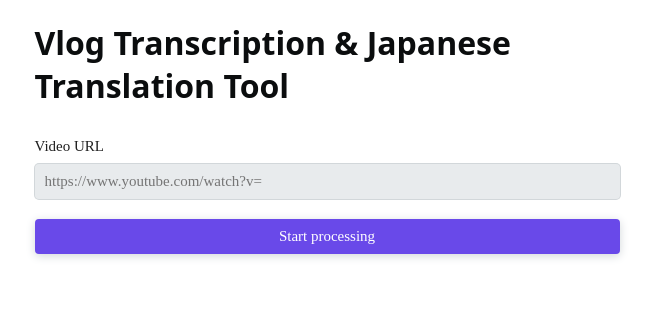
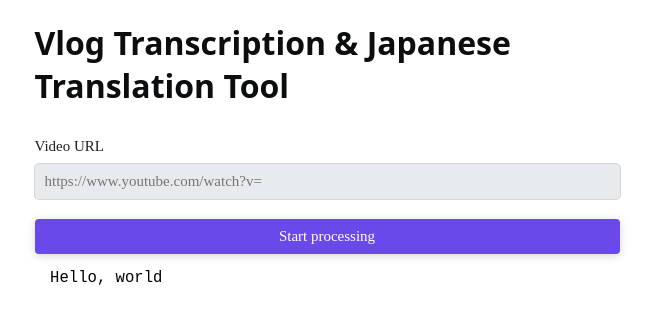
Before and after one commit to craftzdog/vlog-translator, a Next.js app: page / in a window 1280 px wide. Shown: the top 320 px of the page, without its empty margins (313-967 px from the left). Built offline with nearby package versions, Linux system fonts and the light colour scheme.

Commit message:
feat(ui): adda a console output component

```diff
--- /dev/null
+++ b/pages/components/output.tsx
@@ -0,0 +1,21 @@
+import React from 'react'
+import { styled } from '@stitches/react'
+import { Box } from './box'
+
+type Props = {
+  children: string | undefined
+}
+
+export const Output: React.FC<Props> = ({ children }) => {
+  return (
+    <Box css={{ flex: 1, overflow: 'auto' }} className="output-container">
+      <Pre>{children}</Pre>
+    </Box>
+  )
+}
+
+export const Pre = styled('pre', {
+  margin: '1em',
+  fontSize: '1.2em',
+  whiteSpace: 'pre-wrap'
+})
--- a/pages/index.tsx
+++ b/pages/index.tsx
@@ -2,6 +2,7 @@ import Head from 'next/head'
 import StitchesLogo from '../components/StitchesLogo'
 import { styled } from '../stitches.config'
 import { Box } from './components/box'
+import { Output } from './components/output'
 import { VideoForm } from './components/video-form'
 
 const Text = styled('p', {
@@ -43,6 +44,7 @@ export default function Home() {
       <Container size={{ '@initial': '1', '@bp1': '2' }}>
         <Text as="h1">Vlog Transcription &amp; Japanese Translation Tool</Text>
         <VideoForm />
+        <Output>Hello, world</Output>
       </Container>
     </Box>
   )
```
